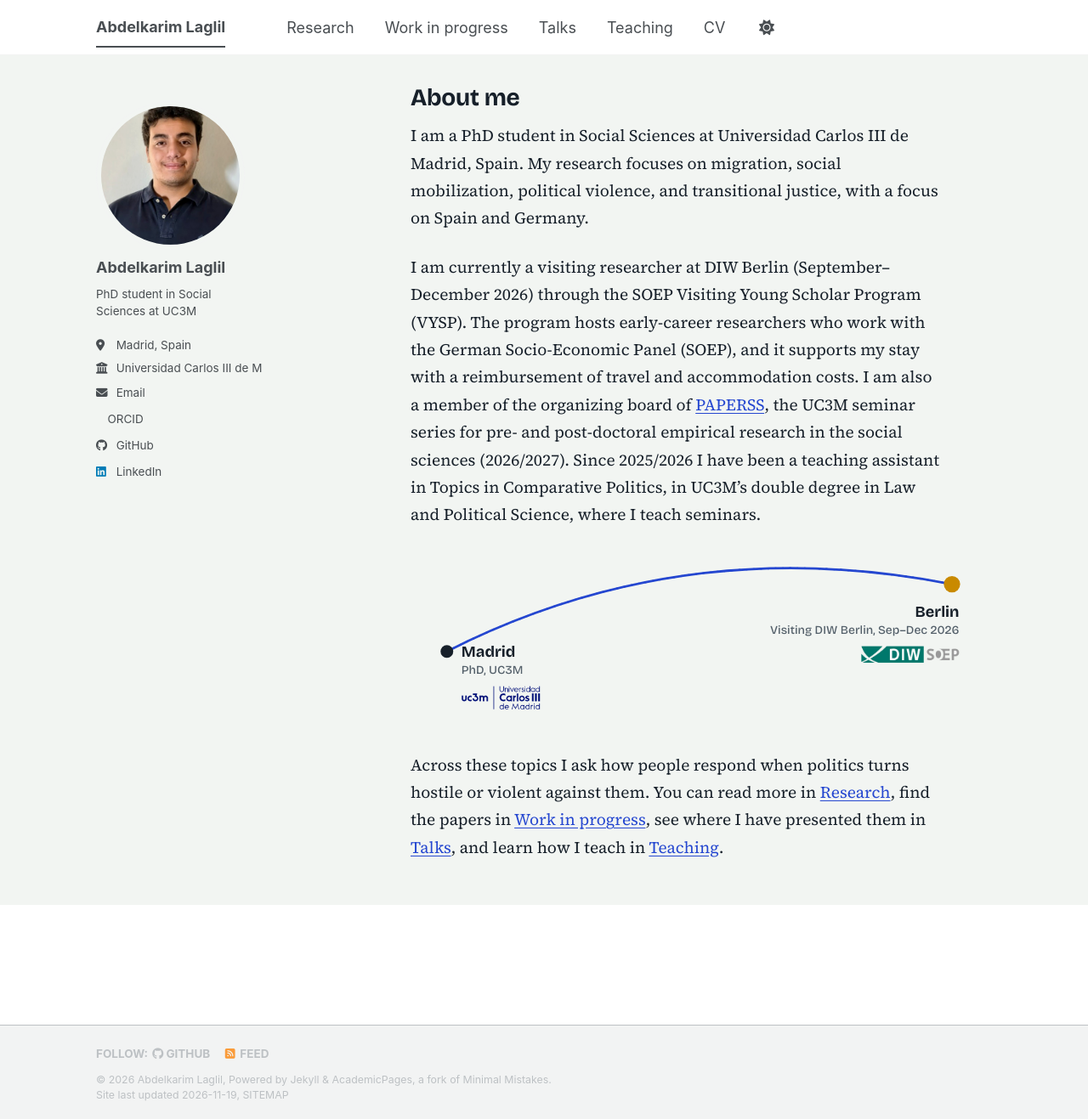
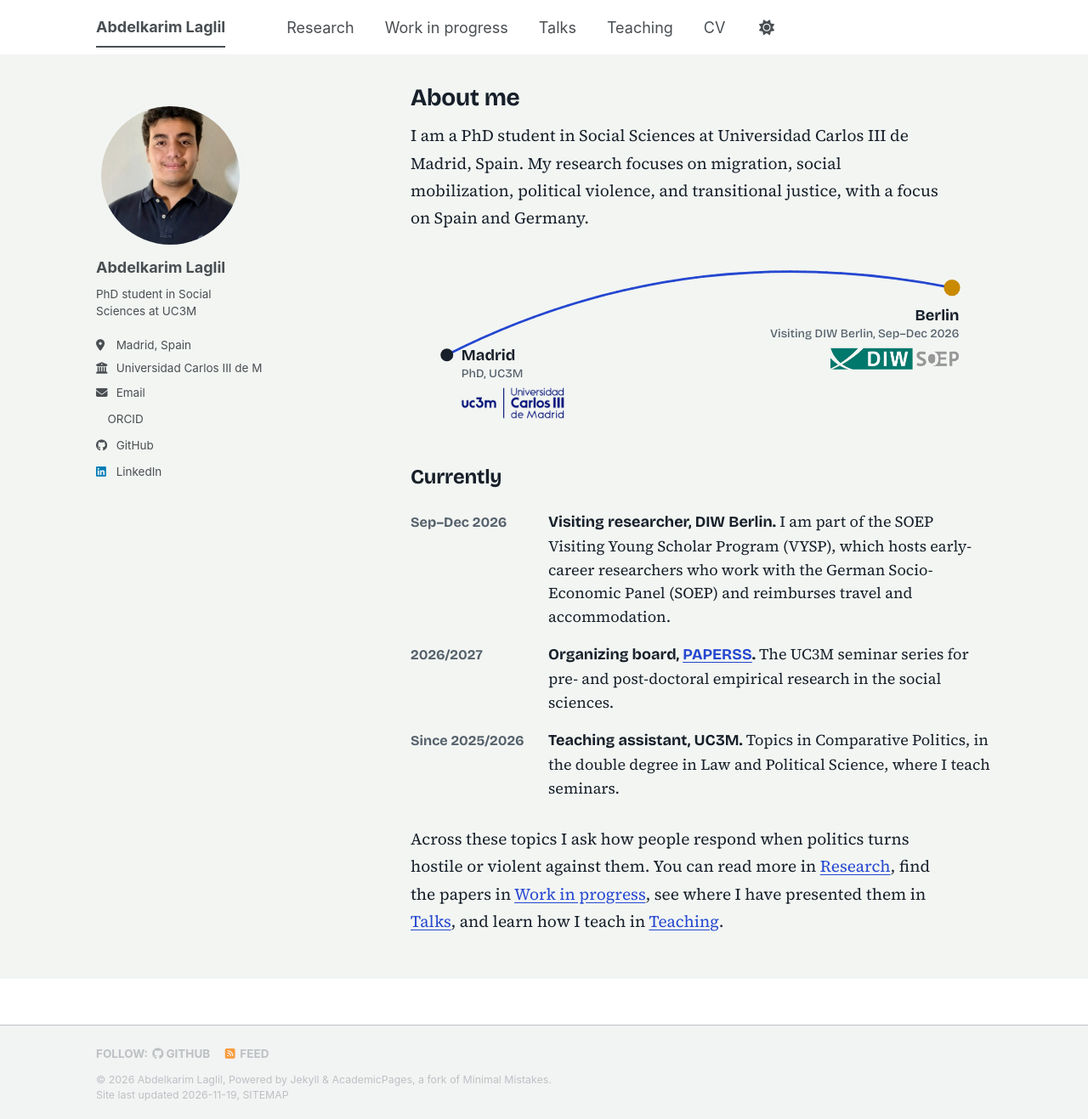
Before and after one commit to AbdelkarimLaglil/AbdelkarimLaglil.github.io, a Jekyll site: the page built from _pages/about.md, in a window 1280 px wide and 1317 px high. Shown: the whole window at 85% size. Built offline with Jekyll 4.4.1, drawn with Linux system fonts in a browser that asks for light colours; a script bundle is joined from its source files by our own code; a style sheet for code colours, icons or effects is not loaded.

Commit message:
About: reorganize with figure under intro and a Currently list
Co-Authored-By: Claude Sonnet 5.5 <noreply@anthropic.com>
Claude-Session: https://claude.ai/code/session_017vH5ZQkLibWayVuG7moGCB

```diff
--- a/_pages/about.md
+++ b/_pages/about.md
@@ -11,10 +11,8 @@ redirect_from:
 
 I am a PhD student in Social Sciences at Universidad Carlos III de Madrid, Spain. My research focuses on migration, social mobilization, political violence, and transitional justice, with a focus on Spain and Germany.
 
-I am currently a visiting researcher at DIW Berlin (September–December 2026) through the SOEP Visiting Young Scholar Program (VYSP). The program hosts early-career researchers who work with the German Socio-Economic Panel (SOEP), and it supports my stay with a reimbursement of travel and accommodation costs. I am also a member of the organizing board of [PAPERSS](https://sites.google.com/view/paperss-seminarseries/home), the UC3M seminar series for pre- and post-doctoral empirical research in the social sciences (2026/2027). Since 2025/2026 I have been a teaching assistant in Topics in Comparative Politics, in UC3M's double degree in Law and Political Science, where I teach seminars.
-
 <div class="lh-route">
-<svg viewBox="0 0 640 188" role="img" aria-label="Route from Madrid, where I do my PhD, to Berlin, where I am a visiting researcher from September to December 2026">
+<svg viewBox="0 0 640 200" role="img" aria-label="Route from Madrid, where I do my PhD, to Berlin, where I am a visiting researcher from September to December 2026">
 <path class="line" d="M40 112 Q300 -20 596 38"/>
 <path class="line-solid" pathLength="1" d="M40 112 Q300 -20 596 38"/>
 <circle class="from" cx="40" cy="112" r="7"/>
@@ -23,9 +21,18 @@ I am currently a visiting researcher at DIW Berlin (September–December 2026) t
 <text class="note" x="56" y="137">PhD, UC3M</text>
 <text class="place" x="604" y="74" text-anchor="end">Berlin</text>
 <text class="note" x="604" y="93" text-anchor="end">Visiting DIW Berlin, Sep–Dec 2026</text>
-<a href="https://www.uc3m.es/" aria-label="Universidad Carlos III de Madrid"><rect class="logo-bg" x="50" y="145" width="99" height="36" rx="5"/><image href="{{ site.baseurl }}/images/logo-uc3m.png" x="56" y="150" width="87" height="26" preserveAspectRatio="xMinYMid meet"/></a>
-<a href="https://www.diw.de/" aria-label="DIW Berlin and SOEP"><rect class="logo-bg" x="490" y="101" width="120" height="30" rx="5"/><image href="{{ site.baseurl }}/images/logo-diw-soep.png" x="496" y="106" width="108" height="19" preserveAspectRatio="xMaxYMid meet"/></a>
+<a href="https://www.uc3m.es/" aria-label="Universidad Carlos III de Madrid"><rect class="logo-bg" x="50" y="143" width="125" height="46" rx="5"/><image href="{{ site.baseurl }}/images/logo-uc3m.png" x="56" y="148" width="113" height="34" preserveAspectRatio="xMinYMid meet"/></a>
+<a href="https://www.diw.de/" aria-label="DIW Berlin and SOEP"><rect class="logo-bg" x="456" y="99" width="154" height="36" rx="5"/><image href="{{ site.baseurl }}/images/logo-diw-soep.png" x="462" y="104" width="142" height="25" preserveAspectRatio="xMaxYMid meet"/></a>
 </svg>
 </div>
 
+<div class="lh-current">
+<h2>Currently</h2>
+<dl>
+<dt>Sep–Dec 2026</dt><dd><strong>Visiting researcher, DIW Berlin.</strong> I am part of the SOEP Visiting Young Scholar Program (VYSP), which hosts early-career researchers who work with the German Socio-Economic Panel (SOEP) and reimburses travel and accommodation.</dd>
+<dt>2026/2027</dt><dd><strong>Organizing board, <a href="https://sites.google.com/view/paperss-seminarseries/home">PAPERSS</a>.</strong> The UC3M seminar series for pre- and post-doctoral empirical research in the social sciences.</dd>
+<dt>Since 2025/2026</dt><dd><strong>Teaching assistant, UC3M.</strong> Topics in Comparative Politics, in the double degree in Law and Political Science, where I teach seminars.</dd>
+</dl>
+</div>
+
 Across these topics I ask how people respond when politics turns hostile or violent against them. You can read more in [Research]({{ site.baseurl }}/research/), find the papers in [Work in progress]({{ site.baseurl }}/work-in-progress/), see where I have presented them in [Talks]({{ site.baseurl }}/talks/), and learn how I teach in [Teaching]({{ site.baseurl }}/teaching/).
--- a/_sass/layout/_lh.scss
+++ b/_sass/layout/_lh.scss
@@ -170,3 +170,13 @@ html[data-theme="dark"] .lh-node[aria-pressed="true"] { background: rgba(142, 16
 @keyframes lh-flash { from { background: rgba(37, 71, 208, 0.12); } to { background: transparent; } }
 @media (max-width: 40em) { .lh-card dl { grid-template-columns: 1fr; gap: 0; } .lh-card dd { margin-bottom: 0.4rem; } }
 @media (prefers-reduced-motion: reduce) { .lh-card.flash { animation: none; } }
+
+/* ---- About: current activities ---- */
+.lh-current { margin: 1.6rem 0; }
+.lh-current h2 { margin: 0 0 0.6rem; }
+.lh-current dl { display: grid; grid-template-columns: 8rem 1fr; gap: 0.9rem 1rem; align-items: baseline; margin: 0; line-height: 1.55; }
+.lh-current dt, .lh-current dd { margin: 0; padding: 0; float: none; width: auto; clear: none; }
+.lh-current dt { font-family: var(--lh-display); font-weight: 600; font-size: 0.9rem; color: var(--lh-muted); }
+.lh-current dd { font-family: var(--lh-body); font-size: 1rem; }
+.lh-current dd strong { font-family: var(--lh-display); font-weight: 700; }
+@media (max-width: 40em) { .lh-current dl { grid-template-columns: 1fr; gap: 0; } .lh-current dd { margin-bottom: 0.9rem; } }
```
